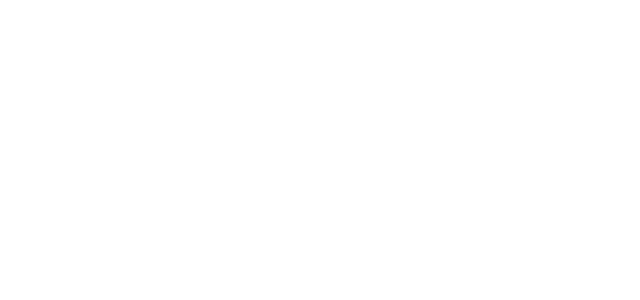
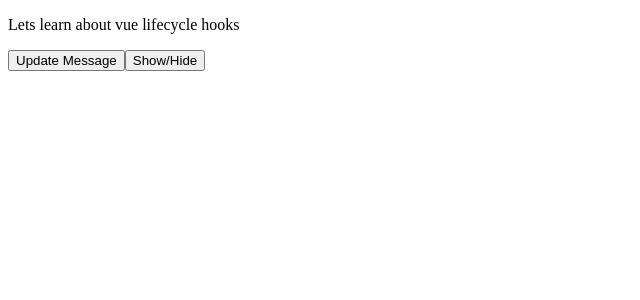
Before and after one commit to nehaumbre/vueP, a Vue app in the folder vue-project/: page / in a window 1280 px wide. Shown: the top 300 px of the page, without its empty margins (0-640 px from the left). Built offline with nearby package versions, Linux system fonts and the light colour scheme.

Commit message:
LifeCycle hooks
Signed-off-by: nehaumbre <nehaumbre28@gmail.com>

```diff
--- a/vue-project/src/App.vue
+++ b/vue-project/src/App.vue
@@ -28,9 +28,11 @@
 // import DefaultSlot from "./components/DefaultSlot.vue";
 //import SchoolComponent from './components/ProvideAndInject/SchoolComponent.vue';
 //import PractiseComponent from './components/ProvideAndInject/PractiseComponent.vue';
-
+import LifeCycleComponent from './components/LifecycleHooks/LifeCycleComponent.vue';
+import {ref} from 'vue';
+const showOrHide = ref(true)
 // import { ref } from 'vue';
-import { provide } from 'vue';
+// import { provide } from 'vue';
 // provide('studentName','alex')
 // provide('studentAge',20)
 // provide('studentLocation',['Earth','IDK'])
@@ -136,6 +138,8 @@
   <!-- <SchoolComponent :studentName="studentName" :studentAge="studentAge" :studentLocation="studentLocation"/> -->
   <!-- <SchoolComponent/> -->
   <!-- <PractiseComponent/> -->
+  <LifeCycleComponent v-if="showOrHide"/>
+  <button @click="showOrHide =!showOrHide">Show/Hide</button>
 </template>
 
 <style scoped></style>
--- /dev/null
+++ b/vue-project/src/components/LifecycleHooks/LifeCycleComponent.vue
@@ -0,0 +1,33 @@
+<script setup>
+import {
+  ref,
+  onBeforeMount,
+  onMounted,
+  onBeforeUpdate,
+  onUpdated,
+  onBeforeUnmount,
+  onUnmounted,
+} from "vue";
+
+const message = ref("Lets learn about vue lifecycle hooks")
+
+//Lifecycle Hooks
+onBeforeMount(()=>{
+  console.log('Component is about to be mounted');
+})
+
+onMounted(()=>{ console.log('component has been mounted')})
+
+//to update the message when button is clicked
+const updateMessage = ()=> { message.value = "Message has been updated!"}
+
+onBeforeUpdate(()=>{ console.log('component is about to be updated')})
+onUpdated(()=>{ console.log('component has been updated')})
+
+onBeforeUnmount(()=>{ console.log('component is about to be unmounted')})
+onUnmounted(()=>{ console.log('component has been unmounted')})
+</script>
+<template>
+  <p>{{ message }}</p>
+  <button @click="updateMessage">Update Message</button>
+</template>
```
